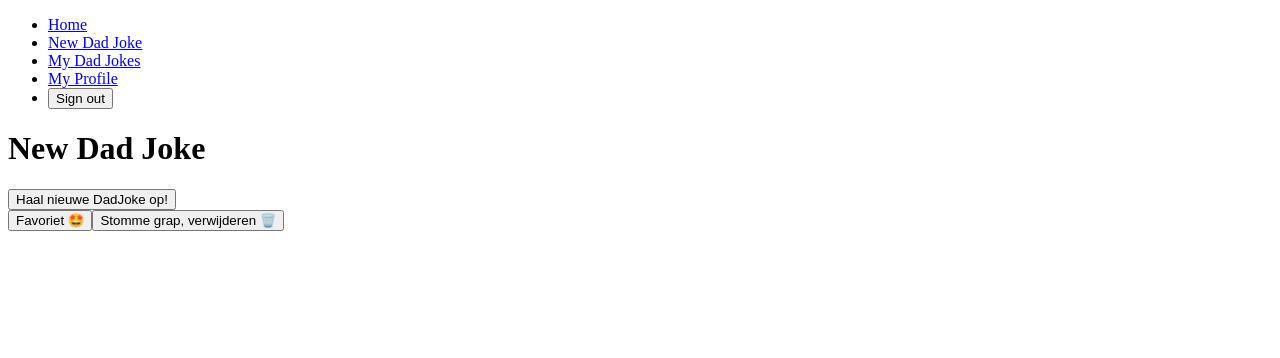
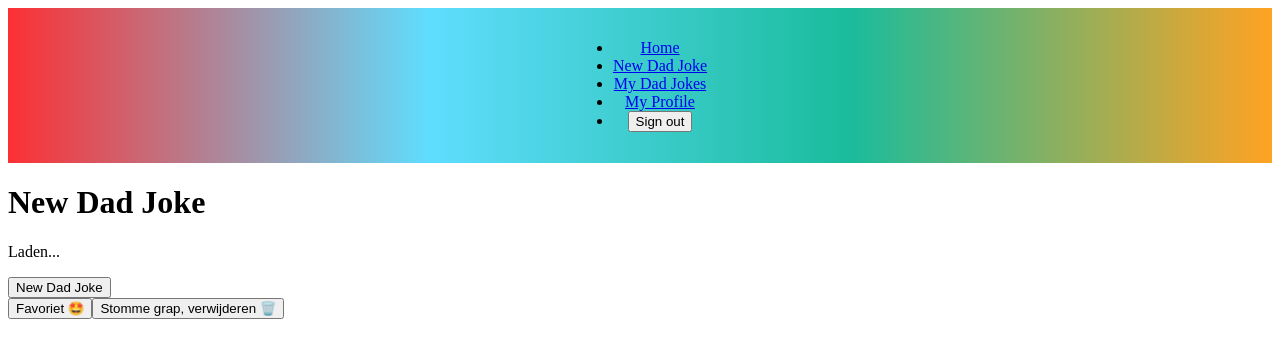
Before and after one commit to LauravanHeeswijk/EindopdrachtFro, a React (Vite) app: page /new-dadjoke in a window 1280 px wide. Shown: the top 358 px of the page. Built offline with nearby package versions, Linux system fonts and the light colour scheme; no server answers; sample sign-in values are in the browser's storage.

Commit message:
useEffect eruit gehaald, zodat de grap pas verschijnt als er op de knop wordt geklikt

```diff
--- a/src/App.jsx
+++ b/src/App.jsx
@@ -1,10 +1,9 @@
 import React from 'react';
 import { Routes, Route, useLocation } from 'react-router-dom';
-import HomePage from './pages/HomePage/HomePage';
+import HomePage from "./pages/HomePage/HomePage";
 import NewDadJokePage from './pages/NewDadJokePage/NewDadJokesPage.jsx';
 import MyDadJokesPage from './pages/MyDadJokesPage/MyDadJokesPage.jsx';
 import MyProfilePage from './pages/MyProfilePage/MyProfilePage';
-import LoginRegistrationPage from './pages/LoginRegistrationPage/LoginRegistrationPage';
 import LoginPage from './pages/LoginPage/LoginPage';
 import RegistrationPage from "./pages/RegistrationPage/RegistrationPage.jsx";
 import Header from "./components/Header/Header.jsx";
@@ -32,7 +31,7 @@ const AppContent = () => {
             <Routes>
                 {/* Openbare routes */}
                 <Route path="/" element={<HomePage />} />
-                <Route path="/login-registration" element={<LoginRegistrationPage />} />
+                <Route path="/homepage" element={<HomePage />} />
                 <Route path="/registration" element={<RegistrationPage />} />
                 <Route path="/login" element={<LoginPage />} />
 
--- a/src/components/Button/JokeButton.jsx
+++ b/src/components/Button/JokeButton.jsx
@@ -1,8 +1,26 @@
-const JokeButton = ({ onClick }) => {
+import { useState, useEffect } from "react";
+
+const JokeButton = () => {
+    const [joke, setJoke] = useState(null);
+
+    const fetchJoke = async () => {
+        try {
+            const response = await fetch("https://icanhazdadjoke.com/", {
+                headers: { Accept: "application/json" },
+            });
+            const data = await response.json();
+            setJoke(data.joke);
+        } catch (error) {
+            console.error("Fout bij ophalen grap:", error);
+            setJoke("Er is een fout opgetreden bij het ophalen van de grap.");
+        }
+    };
+
     return (
-        <button className="favorite-button" onClick={onClick}>
-            Haal nieuwe DadJoke op!
-        </button>
+        <div>
+            <p>{joke || "Laden..."}</p>
+            <button onClick={fetchJoke}>New Dad Joke</button>
+        </div>
     );
 };
 
--- a/src/components/Header/Header.css
+++ b/src/components/Header/Header.css
@@ -0,0 +1,14 @@
+.Header {
+    background: linear-gradient(to right, #FC3034, #5FDDFE, #1abc9c, #FFA322););
+    padding: 15px 30px;
+    text-align: center;
+    display: flex;
+    justify-content: center;
+    align-items: center;
+}
+
+.nav {
+    display: flex;
+    justify-content: space-between;
+    width: ;
+}
--- a/src/components/Header/Header.jsx
+++ b/src/components/Header/Header.jsx
@@ -1,5 +1,6 @@
 import { Link, useNavigate } from "react-router-dom"
 import React from "react";
+import "./Header.css";
 
 const Header = () => {
     const navigate = useNavigate();
--- a/src/pages/LoginPage/LoginPage.jsx
+++ b/src/pages/LoginPage/LoginPage.jsx
@@ -22,7 +22,7 @@ const LoginPage = () => {
                 headers: {
                     "Content-Type": "application/json",
                     "Accept": "application/json",
-                    // "X-Api-Key": "dadjokes:aBLlxn4edeE0muKsp9fj"
+                    "X-Api-Key": "dadjokes:aBLlxn4edeE0muKsp9fj"
                 },
                 body: JSON.stringify({
                     username: email,
--- a/src/pages/RegistrationPage/RegistrationPage.jsx
+++ b/src/pages/RegistrationPage/RegistrationPage.jsx
@@ -32,8 +32,8 @@ const RegistrationPage = () => {
             setError("Wachtwoorden komen niet overeen.");
             return;
         }
-        if (password.length <8 || !/[!@#$%^&*(),.?":|<>]/.test(email)) {
-            setError("Wachtwoord moet minimaal 8 tekens zijn en 1 leesteken bevatten!");
+        if (password.length <8 ) {
+            setError("Wachtwoord moet minimaal 8 tekens bevatten!");
             return;
         }
         try {
```
